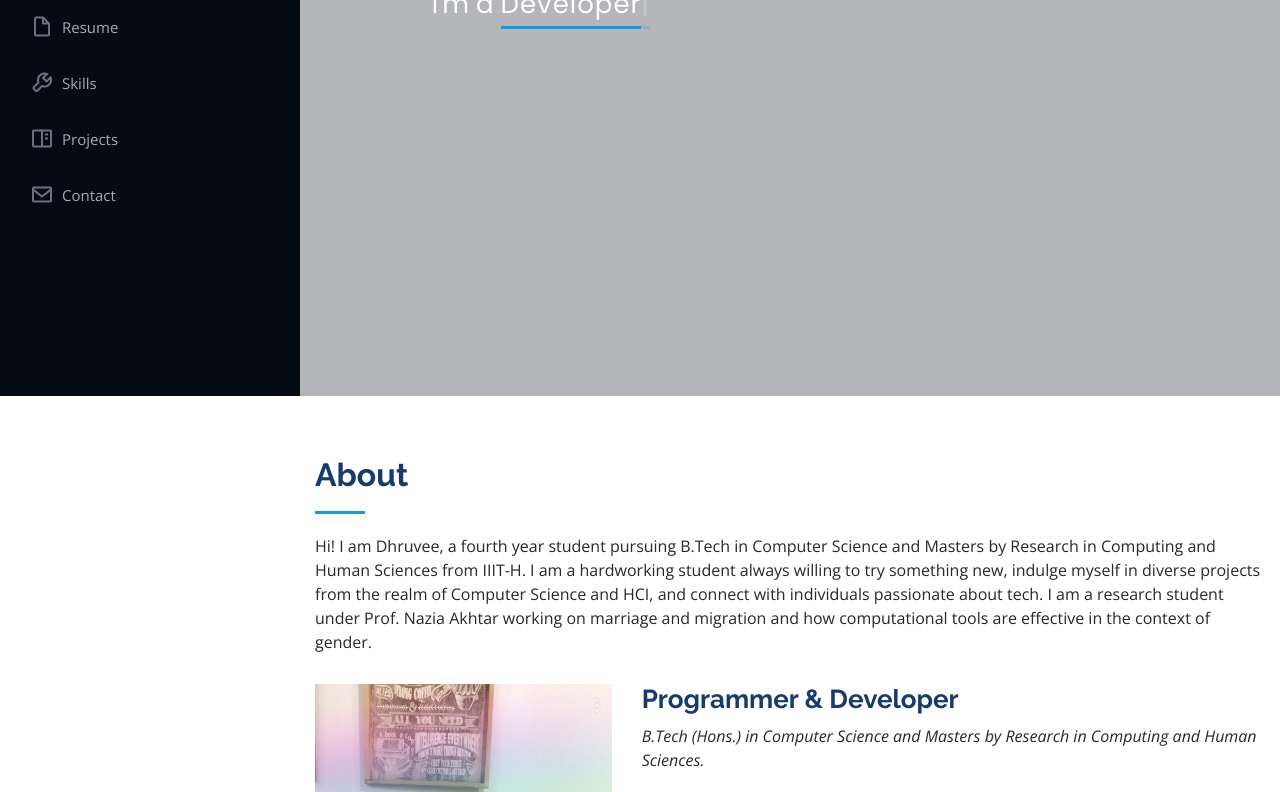
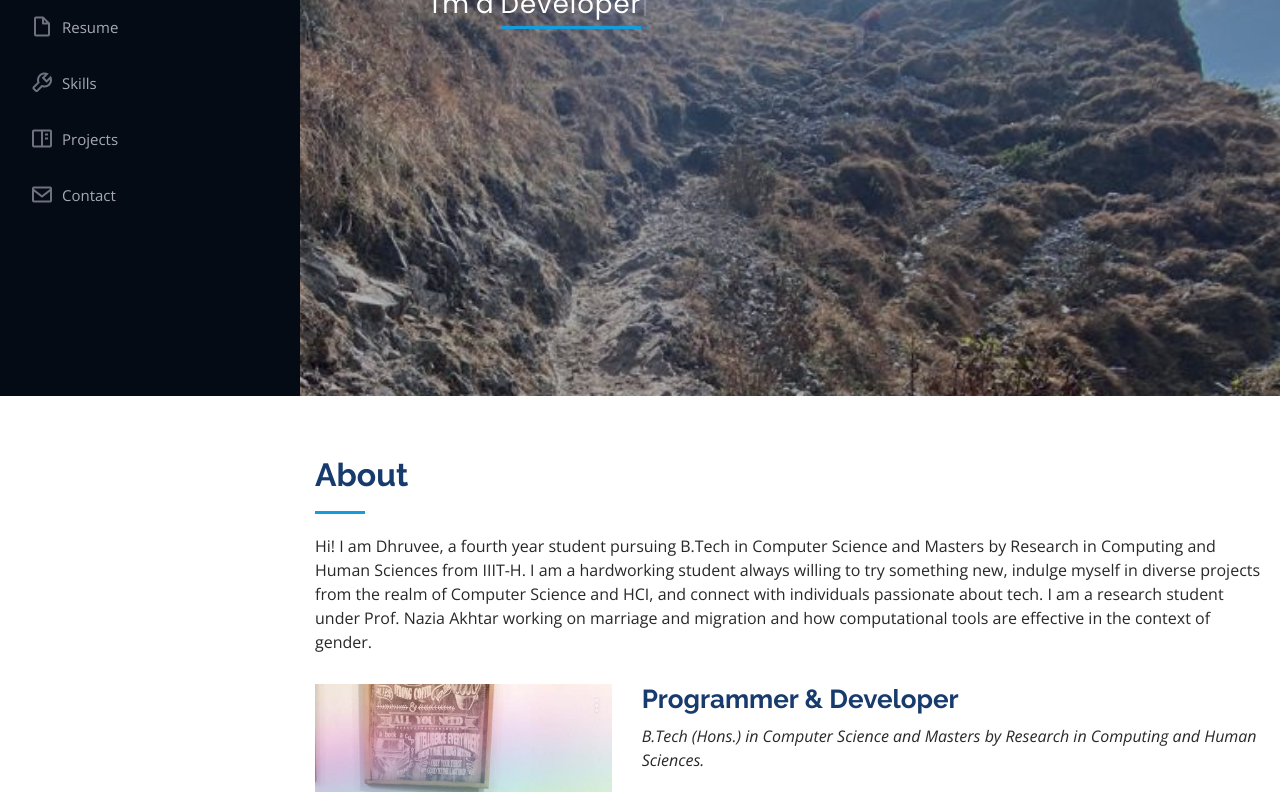
Before and after one commit to dhruvxx/dhruvxx.github.io, a plain HTML site: page index.html in a window 1280 px wide. Shown: the part 404-1196 px from the top of the page. Drawn offline with nearby package versions, Linux system fonts and the light colour scheme.

Commit message:
Updated style.css

```diff
--- a/assets/css/style.css
+++ b/assets/css/style.css
@@ -211,7 +211,7 @@ h1, h2, h3, h4, h5, h6 {
 #hero {
   width: 100%;
   height: 100vh;
-  background: url("../img/hk.jpg") top center;
+  background: url("../img/hk.jpeg") top center;
   background-size: cover;
 }
 
```
